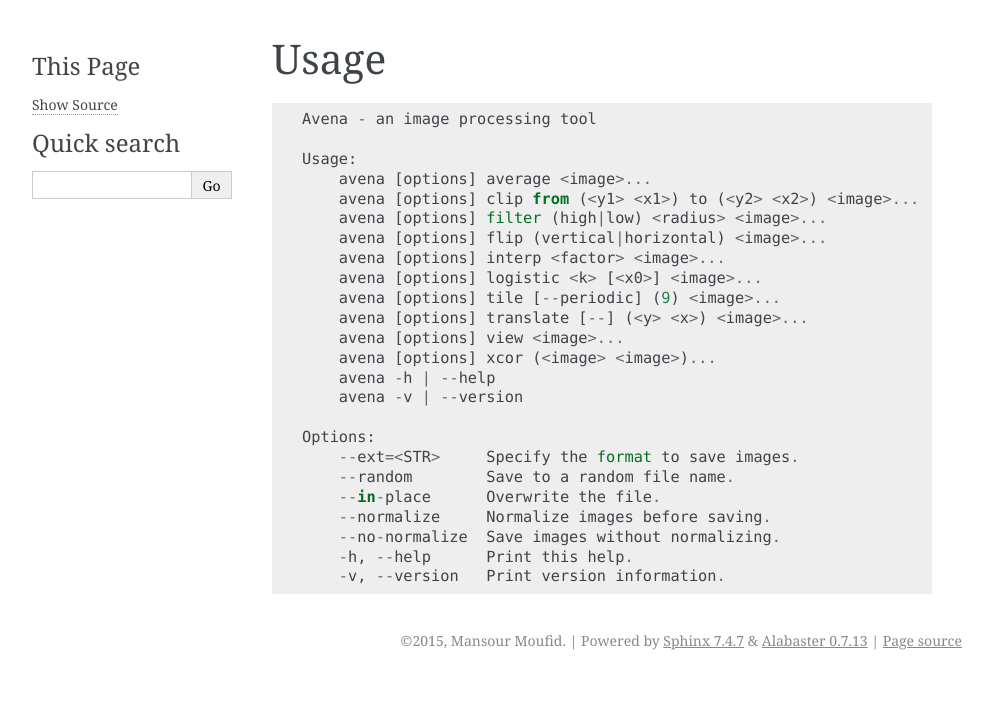
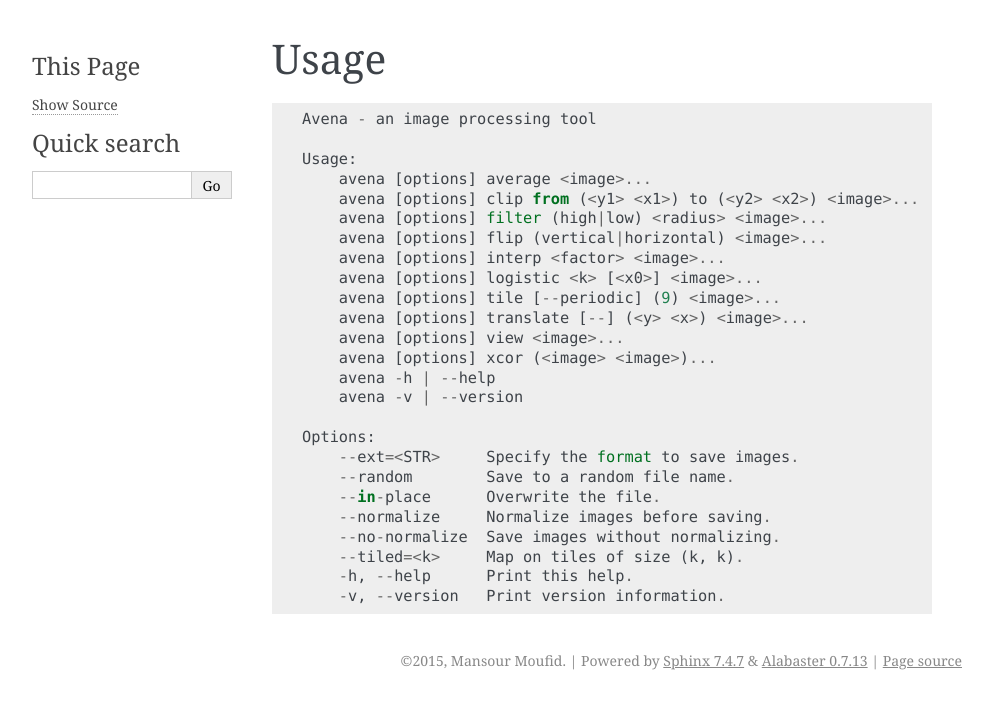
Before and after one commit to eliteraspberries/avena, a Sphinx documentation site: the page built from docs/usage.md, in a window 1280 px wide. Shown: the top 709 px of the page, without its empty margins (148-1141 px from the left). Built offline with Sphinx 7.4.7, drawn with Linux system fonts in a browser that asks for light colours.

Commit message:
Update the documentation.

```diff
--- a/docs/usage.md
+++ b/docs/usage.md
@@ -23,5 +23,6 @@
         --in-place      Overwrite the file.
         --normalize     Normalize images before saving.
         --no-normalize  Save images without normalizing.
+        --tiled=<k>     Map on tiles of size (k, k).
         -h, --help      Print this help.
         -v, --version   Print version information.
```
